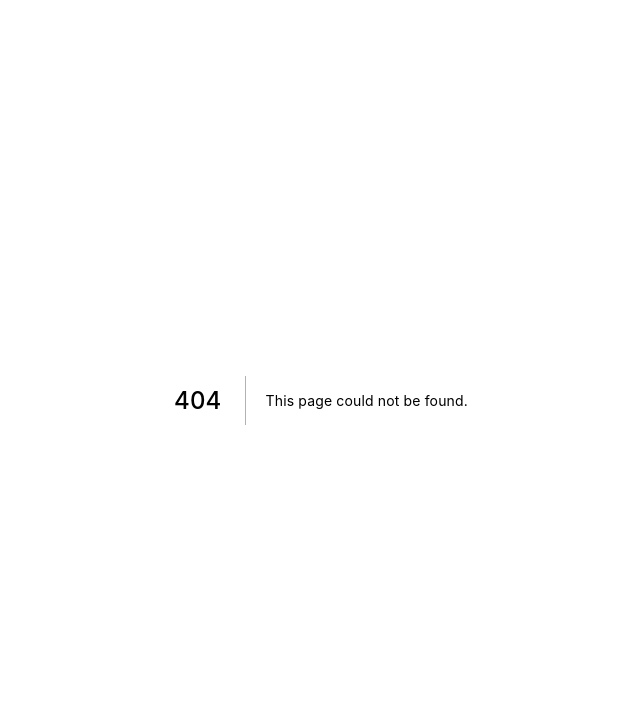
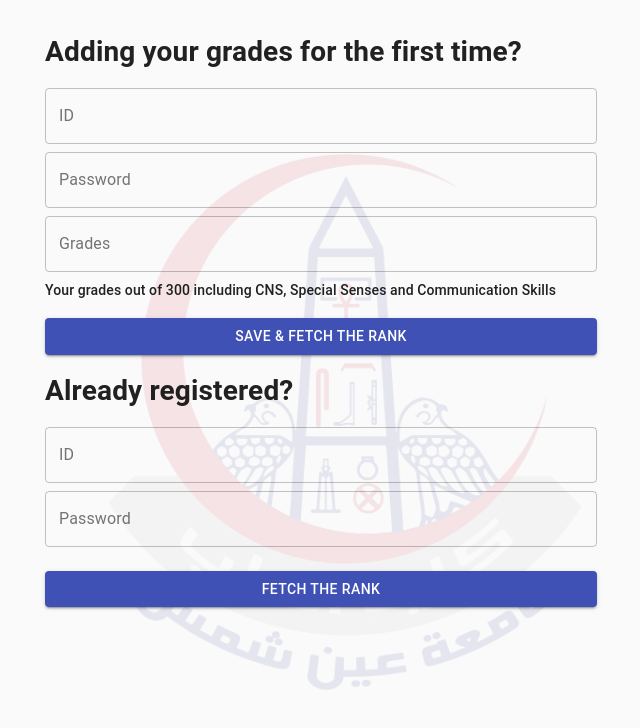
Before and after one commit to aheart500/asu-med, a Next.js app: page /tools/rank in a window 1280 px wide. Before the commit this address had no page. Shown: the top 728 px of the page, without its empty margins (319-959 px from the left). Built offline with nearby package versions, Linux system fonts and the light colour scheme.

Commit message:
Refactoring

```diff
--- a/components/FetchingRankForm.tsx
+++ b/components/FetchingRankForm.tsx
@@ -47,7 +47,7 @@
               total: data.total,
               id: values.id,
             });
-            router.push("/rank/result");
+            router.push("/tools/rank/result");
           }
         })
         .catch((err) => console.log(err));
@@ -84,7 +84,12 @@
             {errorMessage}
           </Typography>
         ) : null}
-        <Button className={styles.button} color="primary" type="submit" variant="contained">
+        <Button
+          className={styles.button}
+          color="primary"
+          type="submit"
+          variant="contained"
+        >
           Fetch the rank
         </Button>
       </form>
--- a/components/SavingDataForm.tsx
+++ b/components/SavingDataForm.tsx
@@ -53,7 +53,7 @@
               total: data.total,
               id: values.id,
             });
-            router.push("/rank/result");
+            router.push("/tools/rank/result");
           }
         })
         .catch((err) => console.log(err));
@@ -96,14 +96,20 @@
           {...restOfProps("grades")}
         />
         <Typography variant="subtitle2">
-          Your grades out of 300 including CNS, Special Senses and Communication Skills
+          Your grades out of 300 including CNS, Special Senses and Communication
+          Skills
         </Typography>
         {errorMessage ? (
           <Typography variant="subtitle1" style={{ color: "red" }}>
             {errorMessage}
           </Typography>
         ) : null}
-        <Button className={styles.button} color="primary" type="submit" variant="contained">
+        <Button
+          className={styles.button}
+          color="primary"
+          type="submit"
+          variant="contained"
+        >
           Save & Fetch the rank
         </Button>
       </form>
--- a/package.json
+++ b/package.json
@@ -29,6 +29,7 @@
   "devDependencies": {
     "@types/bcrypt": "^5.0.0",
     "@types/express": "^4.17.12",
+    "nodemon": "^2.0.15",
     "typescript": "^4.3.2"
   }
 }
--- a/pages/gpa/index.tsx
+++ b/pages/tools/gpa/index.tsx
@@ -2,7 +2,7 @@
 import styles from "../../styles/Home.module.css";
 import Container from "@material-ui/core/Container";
 import { useFormik, FormikErrors } from "formik";
-import { GPAFormValues } from "../../types";
+import { GPAFormValues } from "../../../types";
 import { TextField, Button } from "@material-ui/core";
 import { useState, useEffect } from "react";
 const possibleCapitalAnswers = ["A+", "A", "A-", "B+", "B", "B-", "C+", "C", "C-", "D+", "D", "F"];
--- a/pages/rank/result.tsx
+++ b/pages/tools/rank/result.tsx
@@ -1,7 +1,7 @@
 import { useContext, useEffect } from "react";
-import styles from "../../styles/Home.module.css";
+import styles from "../../../styles/Home.module.css";
 import Container from "@material-ui/core/Container";
-import StudentContext from "../../Contexts/Student/StudentContext";
+import StudentContext from "../../../Contexts/Student/StudentContext";
 import { useRouter } from "next/router";
 import { makeStyles } from "@material-ui/core/styles";
 import Head from "next/head";
@@ -36,7 +36,7 @@
 
   useEffect(() => {
     if (!State) {
-      router.push("/rank");
+      router.push("/tools/rank");
     }
   }, []);
   if (!State) return <h1>Redirecting...</h1>;
```
Also changed, not shown: pages/tools/rank/index.tsx (renamed from pages/rank/index.tsx, +7 -4 lines), 3 other files (tests, documents, lock files or other folders).
